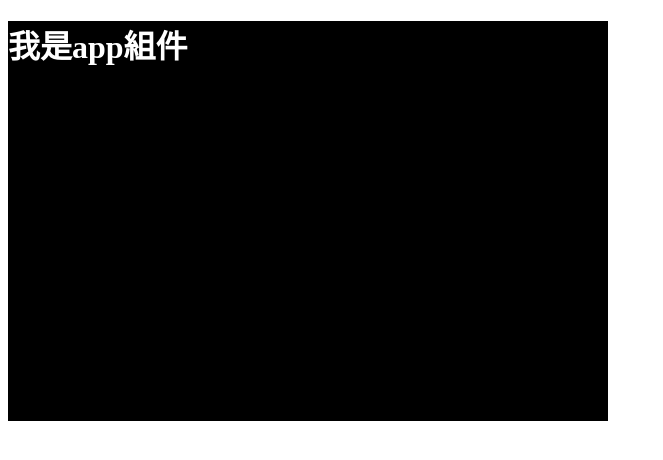
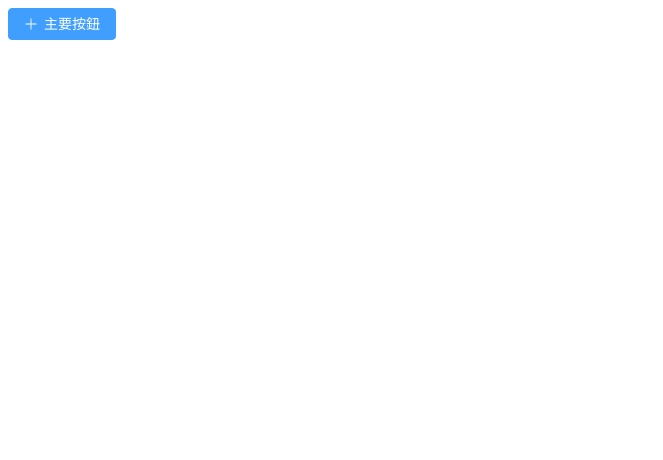
Before and after one commit to DennisLin0125/Vue3_backend, a Vue app: page / in a window 1280 px wide. Shown: the top 460 px of the page, without its empty margins (0-663 px from the left). Built offline with nearby package versions, Linux system fonts and the light colour scheme.

Commit message:
element plus集成

```diff
--- a/package.json
+++ b/package.json
@@ -15,8 +15,10 @@
     "prepare": "husky install"
   },
   "dependencies": {
+    "@element-plus/icons-vue": "2.1.0",
     "@typescript-eslint/eslint-plugin": "^5.57.1",
     "@typescript-eslint/parser": "5.57.1",
+    "element-plus": "2.3.3",
     "vue": "^3.3.8"
   },
   "devDependencies": {
--- a/src/App.vue
+++ b/src/App.vue
@@ -1,18 +1,9 @@
 <template>
-  <div class="box">
-    <h1>我是app組件</h1>
-  </div>
+  <el-button type="primary" size="default" :icon="Plus">主要按鈕</el-button>
 </template>
 
-<script setup lang="ts"></script>
+<script setup lang="ts">
+import { Plus } from '@element-plus/icons-vue'
+</script>
 
-<style scoped lang="scss">
-.box {
-  width: 600px;
-  height: 400px;
-  background: black;
-  h1 {
-    color: white;
-  }
-}
-</style>
+<style scoped lang="scss"></style>
--- a/src/main.ts
+++ b/src/main.ts
@@ -1,10 +1,10 @@
 import { createApp } from 'vue'
 import App from './App.vue'
 
-createApp(App).mount('#app')
+import ElementPlus from 'element-plus'
+import 'element-plus/dist/index.css'
 
-const fun = () => {
-  console.log('215445645')
-}
+const app = createApp(App)
+app.use(ElementPlus)
 
-fun()
+app.mount('#app')
```
Also changed, not shown: 1 other file (tests, documents, lock files or other folders).
